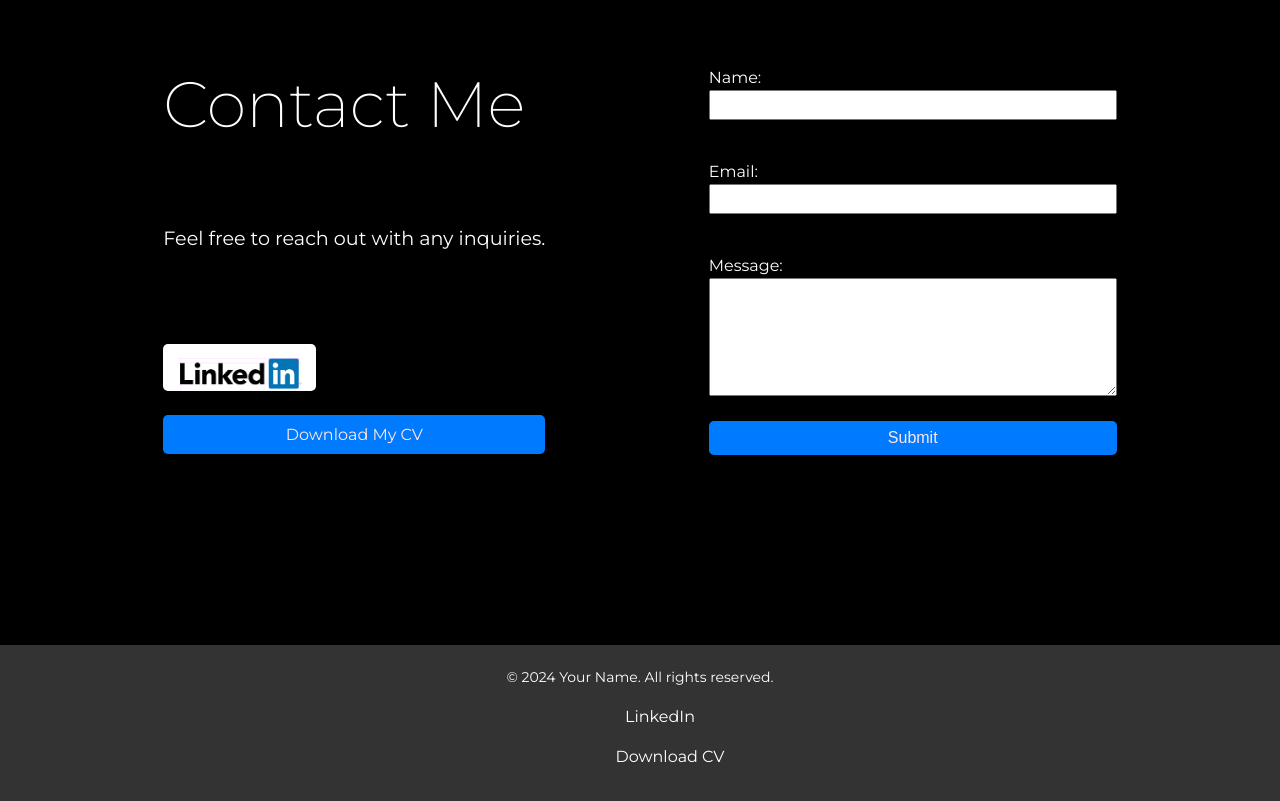
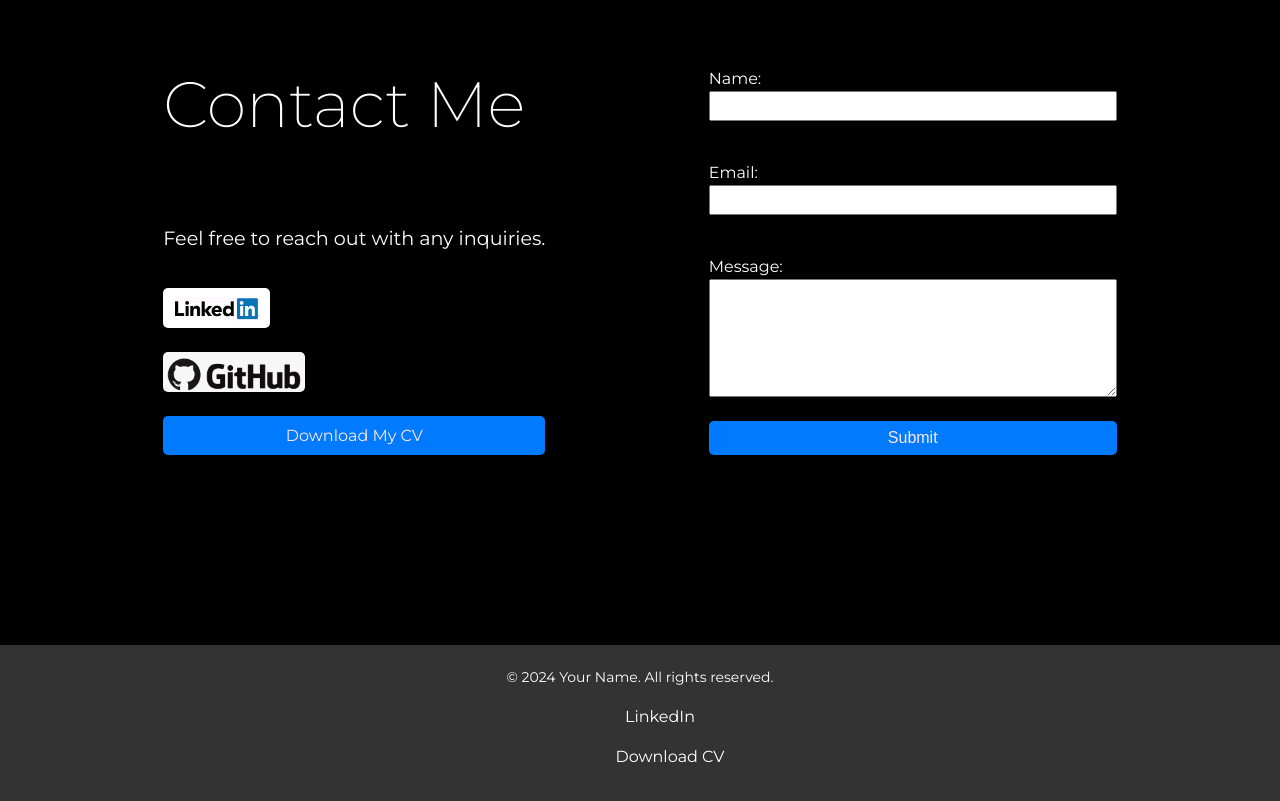
Before and after one commit to GoncaloFraDuCat/GoncaloFraDuCat.github.io, a plain HTML site: page index.html in a window 1280 px wide. Shown: the part 4880-5681 px from the top of the page. Drawn offline with Linux system fonts and the light colour scheme.

Commit message:
end of thursday

```diff
--- a/index.html
+++ b/index.html
@@ -206,6 +206,7 @@
         <a href="https://www.linkedin.com/in/gon%C3%A7alo-catarro-1b3332174/" target="_blank"
           class="linkedin-link">Connect on
           LinkedIn</a><br>
+        <a href="https://github.com/GoncaloFraDuCat?tab=repositories" target="_blank" class="github-link">Github</a><br>
 
         <!-- CV PDF Link -->
         <a href="pdfs/cv-jun.pdf" download class="cv-download">Download My CV</a><br>
--- a/style.css
+++ b/style.css
@@ -434,14 +434,25 @@ img {
   background-image: url(images/linkedin.png);
   background-size: cover;
   background-repeat: no-repeat;
-  width: 40%;
-  height: 47px;
+  width: 28%;
+  height: 40px;
   border-radius: 5px;
   text-indent: -9999px;
   overflow: hidden;
-  margin-top: 9vh;
+  margin-top: 2vh;
 }
 
+.github-link {
+  display: inline-block;
+  background-image: url(images/github.png);
+  background-size: cover;
+  background-repeat: no-repeat;
+  width: 37%;
+  height: 40px;
+  border-radius: 5px;
+  text-indent: -9999px;
+  overflow: hidden;
+}
 
 .cv-download {
   font-style: normal;
```
Also changed, not shown: images/github.png (added).
